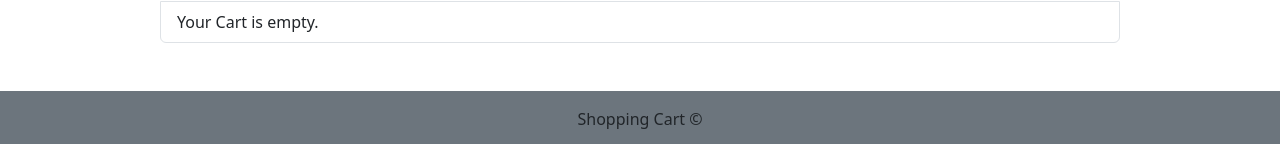
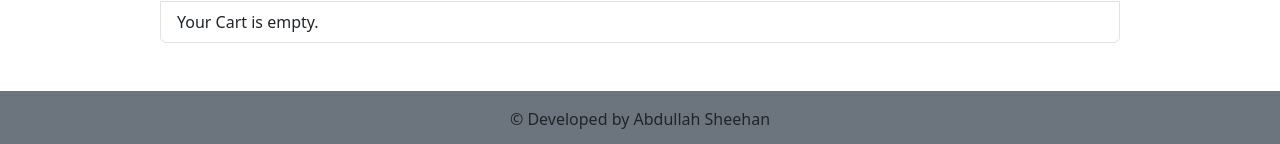
Before and after one commit to AbdullahSheehan/shopping-cart, a plain HTML site: page index.html in a window 1280 px wide. Shown: the part 688-832 px from the top of the page. Drawn offline with nearby package versions, Linux system fonts and the light colour scheme.

Commit message:
msg changed

```diff
--- a/index.html
+++ b/index.html
@@ -117,7 +117,7 @@
 		</section>
 		<footer>
 			<div class="bg-secondary p-3 w-100 text-center">
-				Shopping Cart &copy;
+				&copy; Developed by Abdullah Sheehan
 			</div>
 		</footer>
 		<!-- JS -->
```
